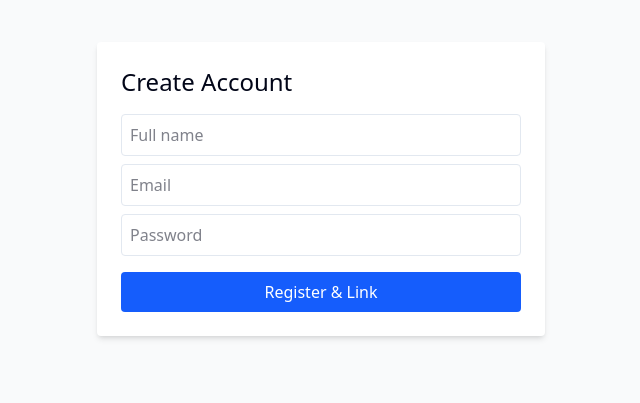
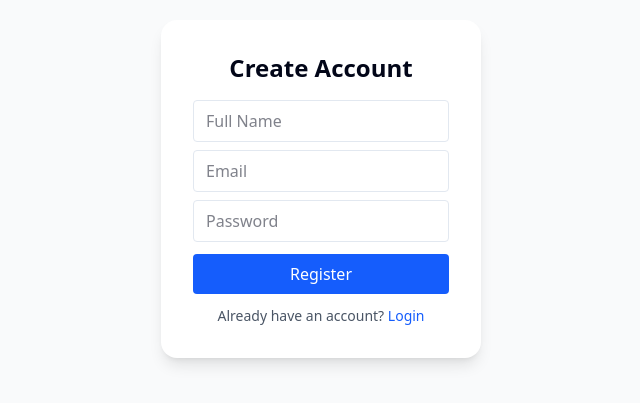
Before and after one commit to Basilehabb/smart-qr-frontend, a Next.js app: page /register in a window 1280 px wide. Shown: the part 211-614 px from the top of the page, without its empty margins (319-959 px from the left). Built offline with nearby package versions, Linux system fonts and the light colour scheme; no server answers.

Commit message:
remove scan

```diff
--- a/app/login/page.tsx
+++ b/app/login/page.tsx
@@ -1,93 +1,28 @@
 "use client";
 import { useState } from "react";
-import { useRouter, useSearchParams } from "next/navigation";
+import { useRouter } from "next/navigation";
 import { api } from "@/lib/api";
 
-export default function LoginPage() {
-  const router = useRouter();
-  const params = useSearchParams();
-
-  const returnTo = params.get("return");  // مثل: /user/edit
-  const code = params.get("code");        // QR code لو موجود
-
+export default function AdminLogin() {
   const [email, setEmail] = useState("");
   const [password, setPassword] = useState("");
-  const [error, setError] = useState("");
+  const router = useRouter();
 
-  const handleLogin = async () => {
-    setError("");
-
+  const login = async () => {
     try {
-      const res = await api.post("/auth/login", { email, password });
-
-      // Save token
-      localStorage.setItem("token", res.data.token);
-
-      // لو جا من QR علشان يعمل Edit → بس هدخله
-      if (returnTo) {
-        router.push(returnTo);
-        return;
-      }
-
-      // لو جا عشان يربط QR
-      if (code) {
-        await api.post(
-          "/qr/link",
-          { code },
-          { headers: { Authorization: `Bearer ${res.data.token}` } }
-        );
-
-        router.push(`/qr/${code}`);
-        return;
-      }
-
-
-      // Default redirect
-      if (res.data.user.isAdmin) router.push("/admin/dashboard");
-      else router.push("/user/dashboard");
-
-    } catch (err: any) {
-      setError("Incorrect email or password");
+      const res = await api.post("/admin/auth/login", { email, password });
+      localStorage.setItem("adminToken", res.data.token);
+      router.push("/admin/dashboard");
+    } catch {
+      alert("Invalid admin credentials");
     }
   };
 
   return (
-    <div className="flex justify-center items-center min-h-screen bg-gray-50">
-      <div className="bg-white p-6 shadow rounded w-80">
-        <h2 className="text-xl font-semibold mb-4 text-center">Login</h2>
-
-        <input
-          type="email"
-          placeholder="Email"
-          className="border p-2 rounded w-full mb-3"
-          value={email}
-          onChange={(e) => setEmail(e.target.value)}
-        />
-
-        <input
-          type="password"
-          placeholder="Password"
-          className="border p-2 rounded w-full mb-3"
-          value={password}
-          onChange={(e) => setPassword(e.target.value)}
-        />
-
-        {error && <p className="text-red-600 text-center mb-2">{error}</p>}
-
-        <button
-          onClick={handleLogin}
-          className="bg-blue-600 text-white w-full py-2 rounded"
-        >
-          Login
-        </button>
-
-        <p className="text-center text-sm mt-3">
-          Don’t have an account?{" "}
-          <a href={`/register?code=${code || ""}`} className="text-blue-600 underline">
-            Register
-          </a>
-        </p>
-      </div>
+    <div className="flex flex-col items-center justify-center min-h-screen">
+      <input value={email} onChange={e=>setEmail(e.target.value)} placeholder="Email"/>
+      <input type="password" value={password} onChange={e=>setPassword(e.target.value)} placeholder="Password"/>
+      <button onClick={login}>Login</button>
     </div>
   );
 }
--- a/app/register/page.tsx
+++ b/app/register/page.tsx
@@ -1,77 +1,85 @@
 "use client";
+
 import { useState } from "react";
-import { useRouter, useSearchParams } from "next/navigation";
+import { useRouter } from "next/navigation";
 import { api } from "@/lib/api";
 
 export default function RegisterPage() {
   const router = useRouter();
-  const search = useSearchParams();
-  const linkCode = search?.get("code") || null;
 
   const [name, setName] = useState("");
   const [email, setEmail] = useState("");
   const [password, setPassword] = useState("");
+  const [error, setError] = useState<string | null>(null);
   const [loading, setLoading] = useState(false);
-  const [error, setError] = useState<string | null>(null);
 
   const handleRegister = async () => {
     try {
       setError(null);
       setLoading(true);
 
-      // 1) register
-      await api.post("/auth/register", { name, email, password });
+      const res = await api.post("/auth/register", { name, email, password });
 
-      // 2) login
-      const loginRes = await api.post("/auth/login", { email, password });
-      const token = loginRes.data.token;
-      localStorage.setItem("token", token);
-
-      // 3) link QR if exists
-      if (linkCode) {
-        await api.post(
-          `/qr/link/${linkCode}`,   // ← هنا التصحيح
-          {},
-          { headers: { Authorization: `Bearer ${token}` } }
-        );
-
-        router.push(`/qr/${linkCode}`);
-        return;
+      if (res.status === 201) {
+        alert("Registration successful! You can now log in.");
+        router.push("/login");
       }
-
-      // otherwise go to profile
-      router.push("/user/dashboard");
-
     } catch (err: any) {
-      setError(err?.response?.data?.message || "Registration failed");
+      console.error(err);
+      setError(err?.response?.data?.message || "Registration failed, please try again.");
     } finally {
       setLoading(false);
     }
   };
 
   return (
-    <div className="flex items-center justify-center min-h-screen bg-gray-50 p-4">
-      <div className="bg-white p-6 rounded shadow-md w-full max-w-md">
-        <h2 className="text-2xl mb-4">Create Account</h2>
+    <div className="flex flex-col items-center justify-center min-h-screen bg-gray-50">
+      <div className="bg-white shadow-lg p-8 rounded-2xl w-80">
+        <h1 className="text-2xl font-bold mb-4 text-center">Create Account</h1>
 
-        {error && <p className="text-red-500 mb-2">{error}</p>}
+        <input
+          type="text"
+          placeholder="Full Name"
+          value={name}
+          onChange={(e) => setName(e.target.value)}
+          className="border px-3 py-2 mb-2 rounded w-full"
+        />
 
-        <input className="w-full mb-2 p-2 border rounded" placeholder="Full name"
-          value={name} onChange={e => setName(e.target.value)} />
+        <input
+          type="email"
+          placeholder="Email"
+          value={email}
+          onChange={(e) => setEmail(e.target.value)}
+          className="border px-3 py-2 mb-2 rounded w-full"
+        />
 
-        <input className="w-full mb-2 p-2 border rounded" placeholder="Email"
-          value={email} onChange={e => setEmail(e.target.value)} />
+        <input
+          type="password"
+          placeholder="Password"
+          value={password}
+          onChange={(e) => setPassword(e.target.value)}
+          className="border px-3 py-2 mb-3 rounded w-full"
+        />
 
-        <input type="password" className="w-full mb-4 p-2 border rounded"
-          placeholder="Password" value={password} onChange={e => setPassword(e.target.value)} />
+        {error && <p className="text-red-500 mb-2 text-center">{error}</p>}
 
         <button
-          className="w-full py-2 bg-blue-600 text-white rounded"
           onClick={handleRegister}
           disabled={loading}
+          className="bg-blue-600 text-white px-4 py-2 rounded w-full hover:bg-blue-700 transition"
         >
-          {loading ? "Registering..." : "Register & Link"}
+          {loading ? "Registering..." : "Register"}
         </button>
+
+        <p className="text-center text-sm text-gray-600 mt-3">
+          Already have an account?{" "}
+          <span
+            onClick={() => router.push("/login")}
+            className="text-blue-600 cursor-pointer hover:underline"
+          >
+            Login
+          </span>
+        </p>
       </div>
     </div>
   );
--- a/app/scan/page.tsx
+++ /dev/null
@@ -1,63 +0,0 @@
-"use client";
-
-import { useState } from "react";
-import dynamic from "next/dynamic";
-import { api } from "@/lib/api";
-
-const QrScanner = dynamic(() => import("react-qrcode-scanner"), { ssr: false });
-
-export default function ScanPage() {
-  const [result, setResult] = useState<string | null>(null);
-  const [userData, setUserData] = useState<any>(null);
-  const [error, setError] = useState<string | null>(null);
-
-  const handleScan = async (text: string | null) => {
-    if (!text) return;
-
-    if (text !== result) {
-      setResult(text);
-
-      try {
-        const res = await api.get(`/qr/${text}`);
-        setUserData(res.data.user);
-      } catch (err) {
-        setError("No user found for this QR code");
-      }
-    }
-  };
-
-  const handleError = (err: any) => {
-    console.error(err);
-    setError("Camera access error");
-  };
-
-  return (
-    <div className="flex flex-col items-center justify-center min-h-screen bg-gray-50 p-4">
-      <h1 className="text-2xl font-bold mb-4">Scan QR Code</h1>
-
-      <div className="w-72 h-72 border-4 border-blue-600 rounded-xl overflow-hidden mb-4">
-        <QrScanner
-          onDecode={handleScan}
-          onError={handleError}
-          style={{ width: "100%", height: "100%" }}
-        />
-      </div>
-
-      {result && (
-        <p className="mt-3 text-sm text-gray-600">
-          ✅ QR Detected: <strong>{result}</strong>
-        </p>
-      )}
-
-      {userData && (
-        <div className="mt-6 bg-white p-4 rounded-xl shadow-md w-80">
-          <h2 className="text-lg font-semibold mb-2">User Info</h2>
-          <p><strong>Name:</strong> {userData.name}</p>
-          <p><strong>Email:</strong> {userData.email}</p>
-        </div>
-      )}
-
-      {error && <p className="text-red-500 mt-3">{error}</p>}
-    </div>
-  );
-}
--- a/package.json
+++ b/package.json
@@ -9,6 +9,7 @@
     "lint": "next lint"
   },
   "dependencies": {
+    "@babel/runtime": "^7.28.4",
     "@radix-ui/react-avatar": "^1.1.11",
     "@radix-ui/react-dialog": "^1.1.15",
     "@radix-ui/react-label": "^2.1.8",
@@ -16,13 +17,11 @@
     "axios": "^1.13.2",
     "class-variance-authority": "^0.7.1",
     "clsx": "^2.1.1",
-    "html5-qrcode": "^2.3.8",
     "lucide-react": "^0.553.0",
     "next": "^14.2.3",
     "react": "^18.3.1",
     "react-dom": "^18.3.1",
     "react-qr-code": "^2.0.18",
-    "react-qrcode-scanner": "^1.2.4",
     "tailwind-merge": "^3.4.0"
   },
   "devDependencies": {
```
Also changed, not shown: 1 other file (tests, documents, lock files or other folders).
